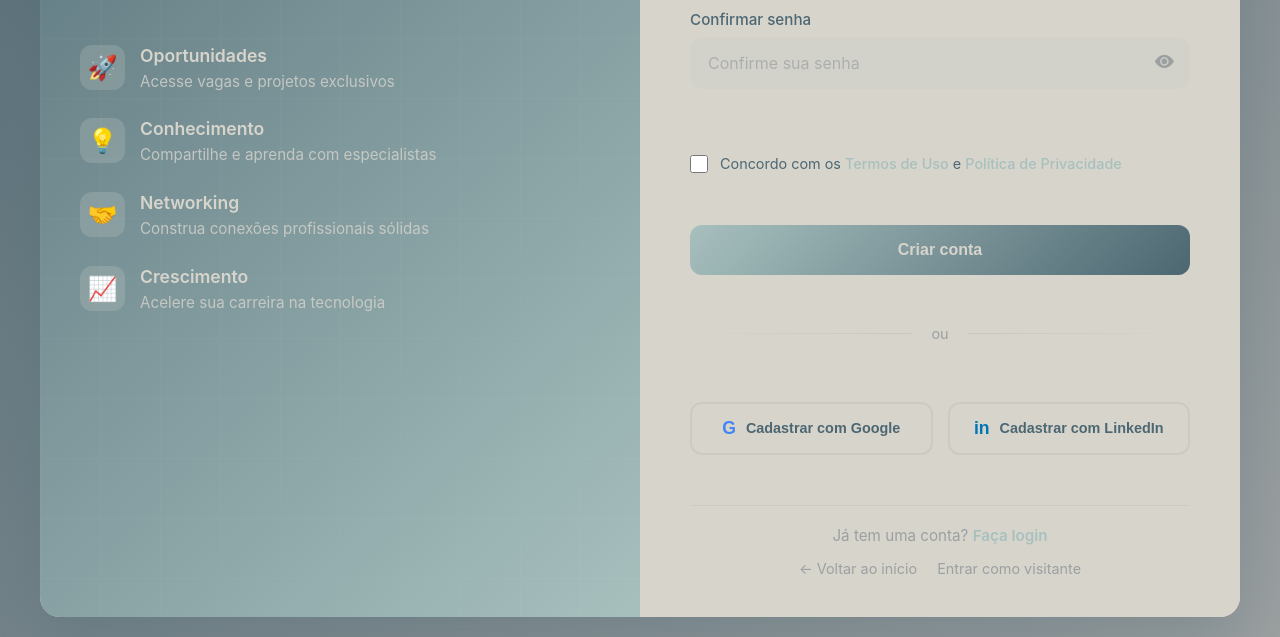
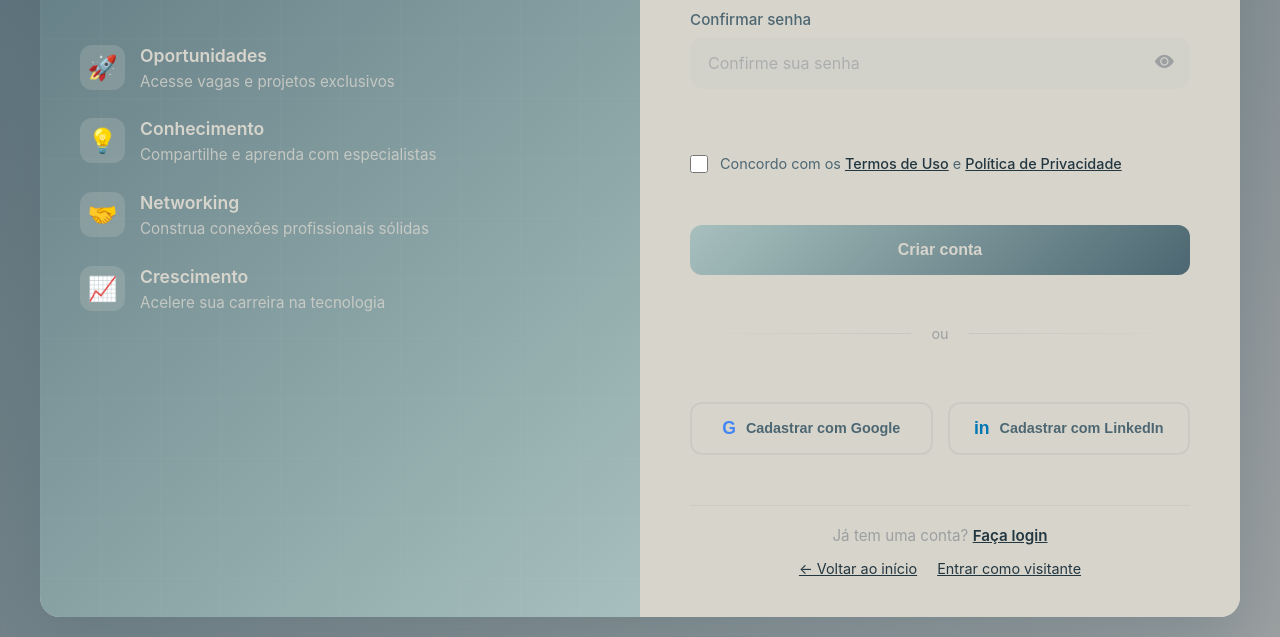
Before and after one commit to guicardoso0404/DeployFrontend, a website: page html/cadastro.html in a window 1280 px wide. Shown: the part 522-1159 px from the top of the page. Drawn offline with nearby package versions, Linux system fonts and the light colour scheme.

Commit message:
fix: Update link colors and styles for better visibility and consistency

```diff
--- a/css/cadastro.css
+++ b/css/cadastro.css
@@ -285,8 +285,8 @@ body {
 }
 
 .terms-link {
-    color: #A7C0BE;
-    text-decoration: none;
+    color: #233740;
+    text-decoration: underline;
     font-weight: 500;
     transition: color 0.3s ease;
 }
@@ -424,8 +424,8 @@ body {
 }
 
 .login-link {
-    color: #A7C0BE;
-    text-decoration: none;
+    color: #233740;
+    text-decoration: underline;
     font-weight: 600;
     transition: color 0.3s ease;
 }
@@ -443,8 +443,8 @@ body {
 }
 
 .back-link {
-    color: #9CA0A1;
-    text-decoration: none;
+    color: #233740;
+    text-decoration: underline;
     font-size: 0.9rem;
     transition: color 0.3s ease;
 }
--- a/css/login.css
+++ b/css/login.css
@@ -234,7 +234,7 @@ body {
 }
 
 .forgot-password a {
-    color: #0000EE;
+    color: #233740;
     text-decoration: underline;
     font-size: 0.9rem;
     font-weight: 500;
@@ -242,7 +242,7 @@ body {
 }
 
 .forgot-password a:hover {
-    color: #551A8B;
+    color: #4D6772;
     text-decoration: underline;
 }
 
@@ -374,14 +374,14 @@ body {
 }
 
 .signup-link {
-    color: #0000EE;
+    color: #233740;
     text-decoration: underline;
     font-weight: 600;
     transition: color 0.3s ease;
 }
 
 .signup-link:hover {
-    color: #551A8B;
+    color: #4D6772;
     text-decoration: underline;
 }
 
@@ -394,8 +394,8 @@ body {
 
 .back-link,
 .guest-link {
-    color: #9CA0A1;
-    text-decoration: none;
+    color: #233740;
+    text-decoration: underline;
     font-size: 0.9rem;
     transition: color 0.3s ease;
 }
```
